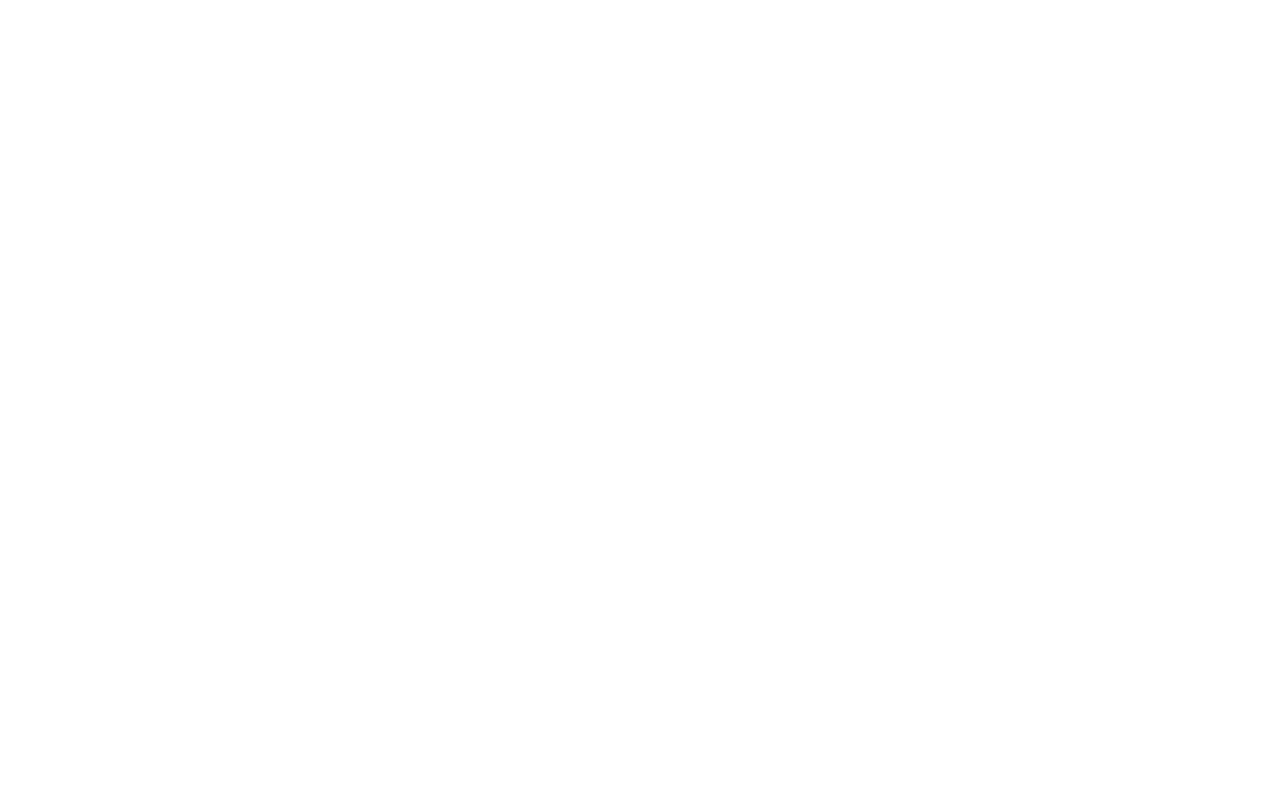
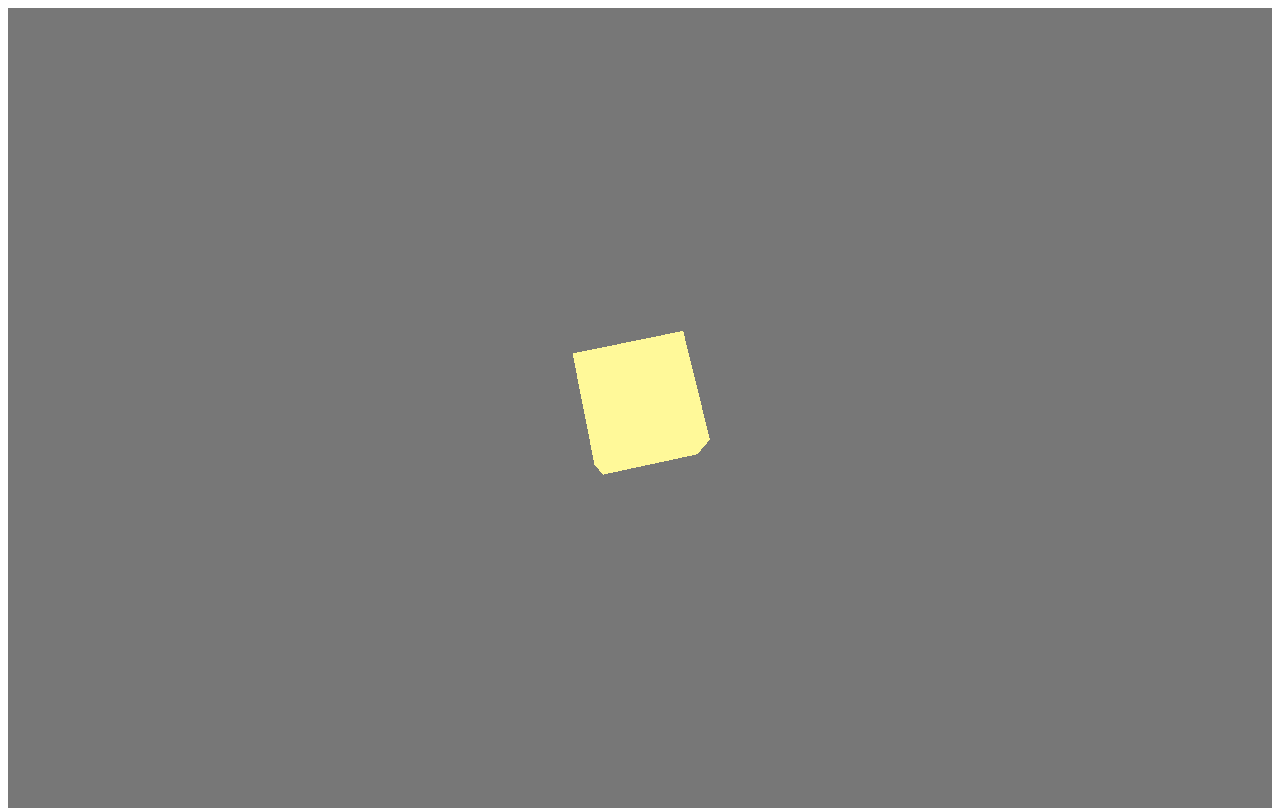
Before and after one commit to nk-reichenbach-fall/threejs-simcity, a website built with Vite: page index.html in a window 1280 px wide. Built offline with nearby package versions, Linux system fonts and the light colour scheme.

Commit message:
chore(): adds scene

```diff
--- a/index.html
+++ b/index.html
@@ -5,8 +5,17 @@
     <link rel="stylesheet" href="./public/main.css" />
   </head>
   <body>
-    <div class="root-window">
-      <div class="render-target"></div>
+    <div id="root-window">
+      <div id="render-target"></div>
     </div>
+
+    <script type="module">
+      import { createScene } from "./src/scene.js";
+
+      window.onload = () => {
+        window.scene = createScene();
+        window.scene.start();
+      };
+    </script>
   </body>
 </html>
--- a/public/main.css
+++ b/public/main.css
@@ -0,0 +1,12 @@
+html,
+body {
+  height: 100%;
+}
+
+#root-window {
+  height: 100%;
+}
+
+#render-target {
+  height: 100%;
+}
--- a/src/scene.js
+++ b/src/scene.js
@@ -0,0 +1,44 @@
+import * as THREE from "three";
+
+export function createScene() {
+  const gameWindow = document.getElementById("render-target");
+  const scene = new THREE.Scene();
+  scene.background = new THREE.Color(0x777777);
+
+  const camera = new THREE.PerspectiveCamera(
+    75,
+    gameWindow.offsetWidth / gameWindow.offsetHeight,
+    0.1,
+    1000
+  );
+  camera.position.z = 5;
+
+  const renderer = new THREE.WebGLRenderer();
+  renderer.setSize(gameWindow.offsetWidth, gameWindow.offsetHeight);
+  gameWindow.appendChild(renderer.domElement);
+
+  // Test
+  const geometry = new THREE.BoxGeometry(1, 1, 1);
+  const material = new THREE.MeshBasicMaterial({ color: 0xfff999 });
+  const mesh = new THREE.Mesh(geometry, material);
+  scene.add(mesh);
+
+  function draw() {
+    mesh.rotation.x += 0.01;
+    mesh.rotation.y += 0.01;
+    renderer.render(scene, camera);
+  }
+
+  function start() {
+    renderer.setAnimationLoop(draw);
+  }
+
+  function stop() {
+    renderer.setAnimationLoop(null);
+  }
+
+  return {
+    start,
+    stop,
+  };
+}
```
Also changed, not shown: package.json (+7 -1 lines), 2 other files.
